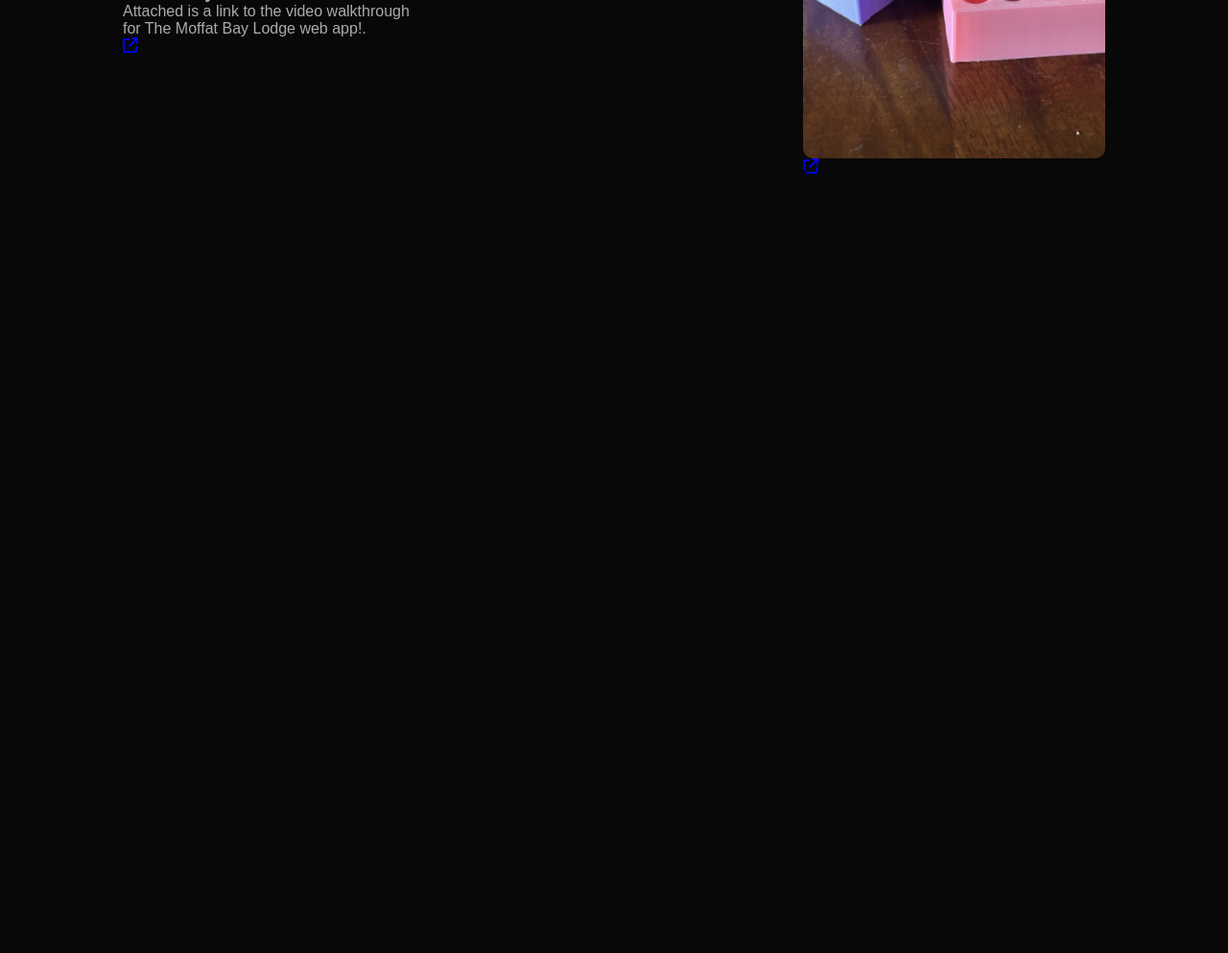
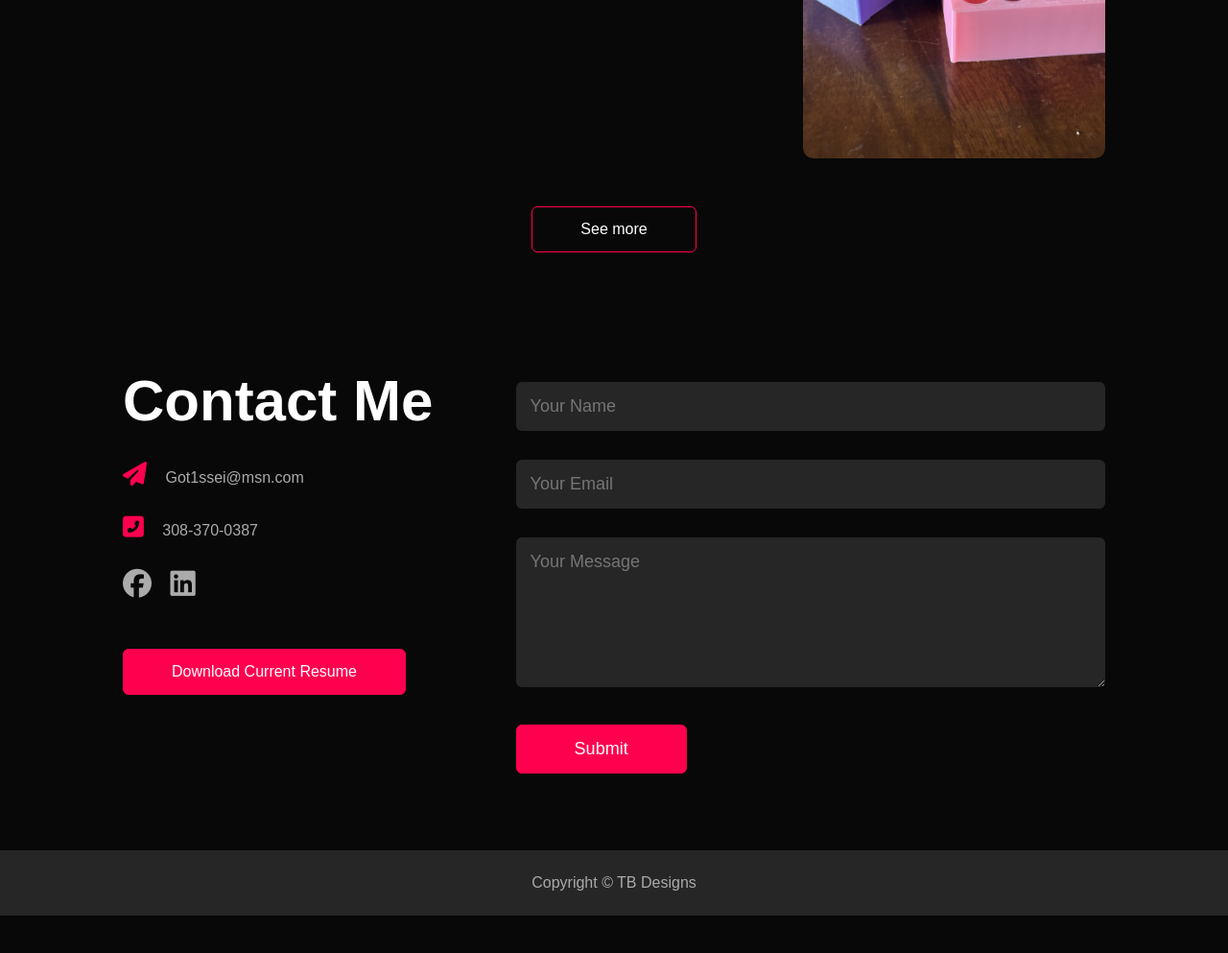
Before and after one commit to Gotterbote/Portfolio, a plain HTML site: page Index.html in a window 1280 px wide. Shown: the part 2574-3567 px from the top of the page at 96% size. Before the commit the page ends 2897 px from the top, so only its background shows below. Drawn offline with Linux system fonts and the light colour scheme.

Commit message:
basic update

```diff
--- a/Index.html
+++ b/Index.html
@@ -13,13 +13,15 @@
     <div class="container">
         <nav>
             <img src="images/logo1.png" class="logo">
-            <ul>
+            <ul id="sidemenu">
                 <li><a href="#home">Home</a></li>
                 <li><a href="#about">About</a></li>
                 <li><a href="#services">Services</a></li>
                 <li><a href="#portfolio">Portfolio</a></li>
                 <li><a href="#contact">Contact</a></li>
+                <i class="fas fa-times" onclick="closemenu()"></i>
             </ul>
+            <i class="fas fa-bars"onclick="openmenu()"></i>
         </nav>
         <div class="header-text">
             <p>Aspiring Developer</p>
@@ -51,13 +53,13 @@
             </div>
             <div class="tab-contents" id="experience">
                 <ul>
-                    <li><span>Central Community COllege</span><br>Workstudy 2021-2022</li>
+                    <li><span>Central Community College</span><br>Workstudy 2021-2022</li>
                     <li><span>Hornady Manufacturing</span><br>Process Supervisor 2007-Present</li>
                 </ul>
             </div>
             <div class="tab-contents" id="education">
                 <ul>
-                    <li><span>Central Community COllege</span><br>Associate of Applied Science - Information Technology and Systems - Developer</li>
+                    <li><span>Central Community College</span><br>Associate of Applied Science - Information Technology and Systems - Developer</li>
                     <li>May 5, 2022</li>
                     <li><span>Bellevue University</span><br>Bachelor of Science - Software Development</li>
                     <li>January 31, 2024</li>
@@ -99,11 +101,11 @@
         <h1 class="sub-title">My Work</h1>
         <div class="work-list">
             <div class="work">
-                <img src="images/tim.jpg">
+                <img src="images/Moffat.jpg">
                 <div class="layer">
                     <h3>Moffat Bay Website</h3>
-                    <p>Attached is a link to the video walkthrough for The Moffat Bay Lodge web app!.</p>
-                    <a href="images/AlphaMoffatWalkthrough.mp4"><i class="fa-solid fa-arrow-up-right-from-square"></i></a>
+                    <p>Click link for a video walkthrough for The Moffat Bay Lodge app!<br>This link opens in a new tab.</p>
+                    <a href="images/AlphaMoffatWalkthrough.mp4" target="blank"><i class="fa-solid fa-arrow-up-right-from-square"></i></a>
                 </div>
             </div>
             <div class="work">
@@ -123,8 +125,38 @@
                 </div>
             </div>
         </div>
+        <a href="#" class="btn">See more</a>
     </div>
 </div>
+<!-- ----------------contact------------------ -->
+<div id="contact">
+    <div class="container">
+        <div class="row">
+            <div class="contact-left">
+                <h1 class="sub-title">Contact Me</h1>
+                <p><i class="fas fa-paper-plane"></i> Got1ssei@msn.com</p>
+                <p> <i class="fas fa-phone-square-alt"></i> 308-370-0387</p>
+                <div class="social-icons">
+                    <a href="https://www.facebook.com/timmy.bell.336/"><i class="fab fa-facebook"></i></a>
+                    <a href="https://www.linkedin.com/in/timmy-bell-72561223a/"><i class="fab fa-linkedin"></i></a>
+                </div>
+                <a href="images/resume.pdf" class="btn btn2">Download Current Resume</a>
+            </div>
+            <div class="contact-right">
+                <form>
+                    <input type="text" name="Name" placeholder="Your Name" required>
+                    <input type="email" name="email" placeholder="Your Email" required>
+                    <textarea name="Message"  rows="6" placeholder="Your Message" required></textarea>
+                    <button type="submit" class="btn btn2">Submit</button>
+                </form>
+            </div>
+        </div>
+    </div>
+    <div class="copyright">
+        <p>Copyright  &#169 TB Designs</p>
+    </div>
+</div>
+
 <script>
 
     var tablinks = document.getElementsByClassName("tab-links");
@@ -141,5 +173,18 @@
         document.getElementById(tabname).classList.add("active-tab");
     }
 </script>
+
+<script>
+
+    var sidemenu = document.getElementById("sidemenu");
+
+    function openmenu(){
+        sidemenu.style.right = "0"
+    }
+    function closemenu(){
+        sidemenu.style.right = "-200px"
+    }
+
+</script>
 </body>
 </html>
--- a/styles.css
+++ b/styles.css
@@ -193,4 +193,166 @@ nav ul li a:hover::after{
     width: 100%;
     border-radius: 10px;
     display: block;
+    transition: transform 0.5s;
 }
+
+.layer{
+    width: 100%;
+    height: 0;
+    background: linear-gradient(rgba(0,0,0,0.6), #ff004f);
+    border-radius: 10px;
+    position: absolute;
+    left: 0;
+    bottom: 0;
+    overflow: hidden;
+    display: flex;
+    align-items: center;
+    justify-content: center;
+    flex-direction: column;
+    padding: 0 40px;
+    text-align: center;
+    font-size: 14px;
+    transition: height 0.5s;
+}
+.layer h3{
+    font-weight: 500;
+    margin-bottom: 20px;
+}
+.layer a{
+    margin-top: 20px;
+    color:#ff004f;
+    text-decoration: none;
+    font-size: 18px;
+    line-height: 60px;
+    background: #fff;
+    width: 60px;
+    height: 60px;
+    border-radius: 50%;
+    text-align: center;
+}
+.work:hover img{
+    transform: scale(1.1);
+}
+.work:hover .layer{
+    height: 100%;
+}
+.btn{
+    display: block;
+    margin: 50px auto;
+    width: fit-content;
+    border: 1px solid #ff004f;
+    padding: 14px 50px;
+    border-radius: 6px;
+    text-decoration: none;
+    color: #fff;
+    transition: background 0.5s;
+}
+.btn:hover{
+    background: #ff004f
+}
+
+/* ----------contact----------- */
+.contact-left{
+    flex-basis: 35%;
+}
+.contact-right{
+    flex-basis: 60%;
+}
+.contact-left p{
+    margin-top: 30px;
+}
+.contact-left p i{
+    color: #ff004f;
+    margin-right: 15px;
+    font-size: 25px;
+}
+.social-icons{
+    margin-top: 30px;
+}
+.social-icons a{
+    text-decoration: none;
+    font-size: 30px;
+    margin-right: 15px;
+    color:#ababab;
+    display: inline-block;
+    transition: transform 0.5s
+}
+.social-icons a:hover{
+    color: #ff004f;
+    transform: translateY(-5px);
+}
+.btn.btn2{
+    display: inline-block;
+    background: #ff004f;
+}
+.contact-right form{
+    width: 100%;
+}
+form input, form textarea{
+    width: 100%;
+    border: 0;
+    outline: none;
+    background: #262626;
+    padding: 15px;
+    margin: 15px 0;
+    color: #fff;
+    font-size: 18px;
+    border-radius: 6px;
+}
+form .btn2{
+    padding: 14px 60px;
+    font-size:  18px;
+    margin-top: 20px;
+    cursor: pointer;
+}
+.copyright{
+    width: 100%;
+    text-align: center;
+    padding: 25px 0;
+    background: #262626;
+    font-weight: 300;
+    margin-top: 20px;
+}
+
+/* ----------responsiveness----------- */
+nav .fas{
+    display: none;
+}
+
+@media only screen and (max-width: 600px){
+    #header{
+        background-image: url(images/background1.jpg);
+    }
+    .header-text{
+        margin-top: 100%;
+        font-size: 16px;
+    }
+    .header-text h1{
+        font-size: 30px;
+    }
+    nav .fas{
+        display: block;
+        font-size: 25px;
+    }
+    nav ul{
+        background: #ff004f;
+        position: fixed;
+        top: 0;
+        right: -200px;
+        width: 200px;
+        height: 100vh;
+        padding-top: 50px;
+        z-index: 2;
+        transition: right 0.5s;
+    }
+    nav ul li{
+        display: block;
+        margin: 25px;
+    }
+    nav ul .fas{
+        position: absolute;
+        top: 25px;
+        left: 25px;
+        cursor: pointer;
+    }
+}
```
Also changed, not shown: images/Moffat.jpg (added).
